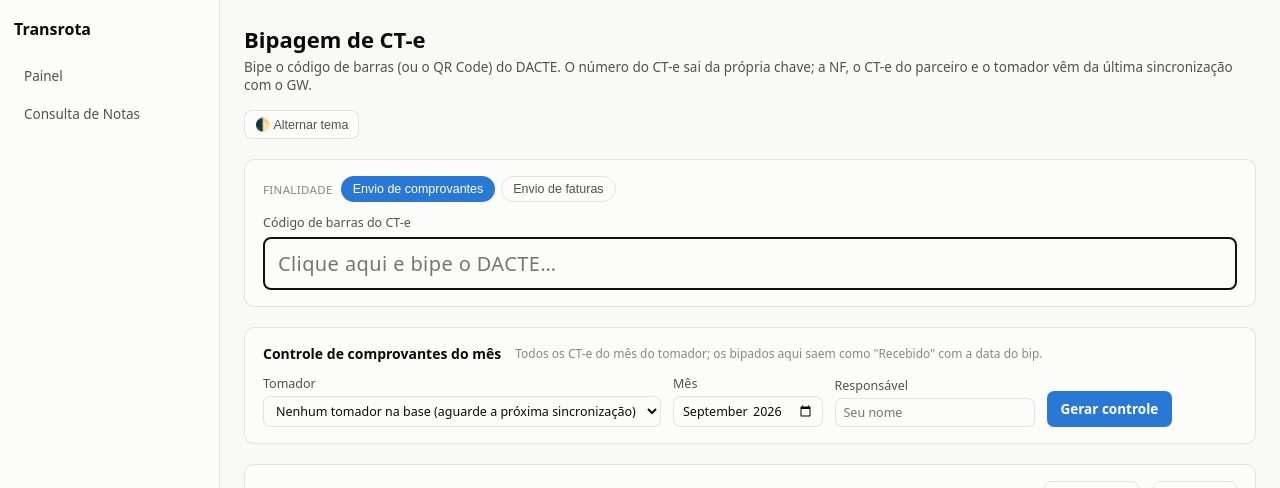
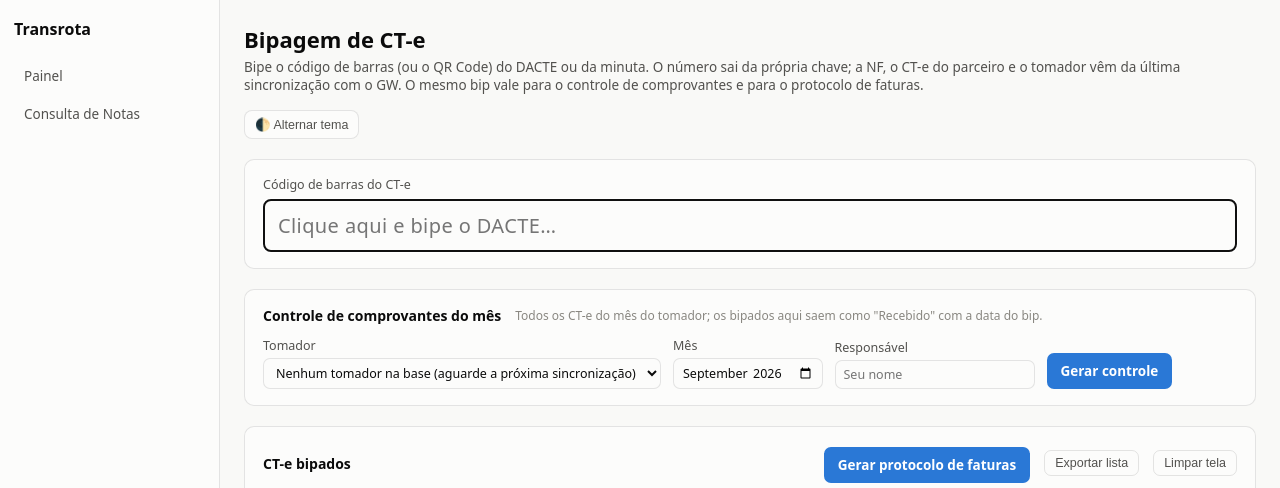
Before and after one commit to ErlanFerreira/Acompanhamento-de-entregas, a FastAPI app: template templates/bipagem.html in a window 1280 px wide. Shown: the top 488 px of the page. Run offline with FastAPI, Linux system fonts and the light colour scheme; the template is opened without the code that fills it, so the values that code supplies are empty.

Commit message:
Unificar a bipagem: o mesmo bip vale para o controle de comprovantes e o protocolo de faturas.
Sai a escolha de finalidade na tela; os dois relatorios usam a mesma lista.
Duplicidade e "desfazer" passam a considerar so a chave, e o controle usa o
primeiro bip de cada CT-e/minuta, inclusive os antigos gravados como
"comprovante"/"fatura". As listas separadas guardadas no navegador sao
juntadas numa so.

Co-Authored-By: Claude Opus 5.5 <noreply@anthropic.com>

```diff
--- a/app/main.py
+++ b/app/main.py
@@ -248,31 +248,26 @@ def _resultado_bipagem(db: Session, leitura: str) -> dict:
     return resultado
 
 
-def _validar_finalidade(finalidade: str):
-    if finalidade not in relatorios_bipagem.FINALIDADES:
-        raise HTTPException(status_code=400, detail="Finalidade inválida.")
-
-
 @app.post("/api/bipagem", dependencies=[Depends(require_acesso_completo_api)])
 def api_bipagem_registrar(payload: dict, db: Session = Depends(get_db)):
-    """Registra um bip. Repetir a mesma chave na mesma finalidade não cria
-    outro registro -- volta `duplicado` com a data do primeiro bip."""
-    finalidade = payload.get("finalidade") or ""
-    _validar_finalidade(finalidade)
+    """Registra um bip -- o mesmo bip vale pro controle de comprovantes e
+    pro protocolo de faturas. Repetir a mesma chave não cria outro registro:
+    volta `duplicado` com a data do primeiro bip."""
     resultado = _resultado_bipagem(db, str(payload.get("leitura") or ""))
     if not resultado["ok"]:
         return resultado
 
     bip = (
         db.query(Bipagem)
-        .filter(Bipagem.chave == resultado["chave"], Bipagem.finalidade == finalidade)
+        .filter(Bipagem.chave == resultado["chave"])
+        .order_by(Bipagem.bipado_em.asc())
         .first()
     )
     resultado["duplicado"] = bip is not None
     if not bip:
         bip = Bipagem(
             chave=resultado["chave"],
-            finalidade=finalidade,
+            finalidade=relatorios_bipagem.FINALIDADE_GERAL,
             cnpj_filial=resultado["cnpj_emitente"],
             numero=resultado["numero"],
             serie=resultado["serie"],
@@ -284,11 +279,10 @@ def api_bipagem_registrar(payload: dict, db: Session = Depends(get_db)):
 
 
 @app.delete("/api/bipagem", dependencies=[Depends(require_acesso_completo_api)])
-def api_bipagem_remover(chave: str, finalidade: str, db: Session = Depends(get_db)):
+def api_bipagem_remover(chave: str, db: Session = Depends(get_db)):
     """Desfaz um bip (ex: bipado por engano) -- no controle de comprovantes
     o CT-e volta a ficar sem data de envio."""
-    _validar_finalidade(finalidade)
-    db.query(Bipagem).filter(Bipagem.chave == chave, Bipagem.finalidade == finalidade).delete()
+    db.query(Bipagem).filter(Bipagem.chave == chave).delete()
     db.commit()
     return {"ok": True}
 
--- a/app/models.py
+++ b/app/models.py
@@ -59,7 +59,9 @@ class Bipagem(Base):
 
     id = Column(Integer, primary_key=True)
     chave = Column(String(44), nullable=False, index=True)
-    finalidade = Column(String(20), nullable=False)  # comprovante|fatura
+    # "geral" -- o mesmo bip vale pros dois relatórios. Bips antigos podem
+    # ter "comprovante"/"fatura", de quando as listas eram separadas.
+    finalidade = Column(String(20), nullable=False)
     cnpj_filial = Column(String(20), index=True)
     numero = Column(Integer, index=True)
     serie = Column(String(10))
--- a/app/relatorios_bipagem.py
+++ b/app/relatorios_bipagem.py
@@ -3,7 +3,7 @@
 logo, cores, fórmulas e layout de impressão):
 
 - Controle de comprovantes (`controle_comprovantes.xlsx`): todos os CT-e do
-  mês de um tomador; os bipados como "comprovante" ganham a data do bip em
+  mês de um tomador; os bipados ganham a data do (primeiro) bip em
   "Data de Envio ao Financeiro/Arquivo" e viram "Recebido".
 - Protocolo de envio de faturas (`protocolo_envio.xlsx`): lista "DACTE Nº /
   Nota Fiscal" dos CT-e bipados, uma aba por filial + tomador (o recebedor).
@@ -29,7 +29,10 @@ MODELOS = Path(__file__).parent / "modelos"
 # pacote tzdata, que não vem no Windows.
 FUSO_BR = datetime.timezone(datetime.timedelta(hours=-3))
 
-FINALIDADES = ("comprovante", "fatura")
+# Um bip serve pros dois documentos. Registros antigos podem ter
+# "comprovante"/"fatura" (quando as listas eram separadas) -- as consultas
+# ignoram a finalidade.
+FINALIDADE_GERAL = "geral"
 
 
 def data_br(dt_utc: datetime.datetime) -> datetime.date:
@@ -98,13 +101,13 @@ def gerar_controle_comprovantes(db: Session, cnpj_raiz: str, ano: int, mes: int,
         .all()
     )
 
-    # Primeiro bip de comprovante de cada CT-e -- (filial, número) -> bip.
+    # Primeiro bip de cada CT-e -- (filial, número) -> bip.
     bips: dict[tuple[str, int], Bipagem] = {}
     filiais = {c.cnpj_filial for c in cargas}
     if filiais:
         for b in (
             db.query(Bipagem)
-            .filter(Bipagem.finalidade == "comprovante", Bipagem.cnpj_filial.in_(filiais))
+            .filter(Bipagem.cnpj_filial.in_(filiais))
             .order_by(Bipagem.bipado_em.asc())
         ):
             bips.setdefault((b.cnpj_filial, b.numero), b)
--- a/static/app.css
+++ b/static/app.css
@@ -293,7 +293,6 @@ input[type="text"].bip-input { width: 100%; box-sizing: border-box; font-size: 2
 .bip-muted { color: var(--text-muted); }
 tr.bip-row-warn td { background: color-mix(in srgb, var(--status-warning) 8%, transparent); }
 .bip-remover { padding: 2px 8px; }
-.chip.bip-finalidade.active { background: var(--accent); }
 .bip-form { align-items: flex-end; gap: 12px; }
 .bip-form label { display: flex; flex-direction: column; gap: 4px; font-size: 12.5px; color: var(--text-secondary); }
 .bip-form select { min-width: 280px; }
--- a/static/bipagem.js
+++ b/static/bipagem.js
@@ -17,21 +17,31 @@
   const fResponsavel = document.getElementById("f-responsavel");
 
   const STATUS_LABEL = { PE: "Pendente", DP: "Entregue no prazo", FPE: "Entregue fora do prazo" };
-  const FINALIDADE_LABEL = { comprovante: "comprovantes", fatura: "faturas" };
-
-  // Cada finalidade tem sua própria lista na tela (guardada no navegador
-  // pra não perder a conferência se a página recarregar). O registro que
-  // vale para os relatórios fica no servidor.
-  let finalidade = lerStorage("bipagem:finalidade") || "comprovante";
+  // Lista da tela (guardada no navegador pra não perder a conferência se a
+  // página recarregar). O registro que vale para os relatórios fica no
+  // servidor -- o mesmo bip serve pro controle e pro protocolo.
+  const STORAGE_KEY = "bipagem:itens";
   let itens = [];
 
   function lerStorage(k) { try { return localStorage.getItem(k); } catch (e) { return null; } }
   function gravarStorage(k, v) { try { localStorage.setItem(k, v); } catch (e) { /* sem storage */ } }
-  function chaveLista() { return "bipagem:itens:" + finalidade; }
+  function lerLista(k) {
+    try { return JSON.parse(lerStorage(k)) || []; } catch (e) { return []; }
+  }
   function carregar() {
-    try { return JSON.parse(lerStorage(chaveLista())) || []; } catch (e) { return []; }
+    // Junta as listas antigas, de quando comprovantes e faturas eram
+    // bipados separadamente.
+    const lista = lerLista(STORAGE_KEY);
+    ["bipagem:itens:comprovante", "bipagem:itens:fatura"].forEach(function (k) {
+      lerLista(k).forEach(function (x) {
+        if (!lista.some(function (y) { return y.chave === x.chave; })) lista.push(x);
+      });
+      try { localStorage.removeItem(k); } catch (e) { /* sem storage */ }
+    });
+    try { localStorage.removeItem("bipagem:finalidade"); } catch (e) { /* sem storage */ }
+    return lista;
   }
-  function salvar() { gravarStorage(chaveLista(), JSON.stringify(itens)); }
+  function salvar() { gravarStorage(STORAGE_KEY, JSON.stringify(itens)); }
 
   function esc(s) { const d = document.createElement("div"); d.textContent = s == null ? "" : String(s); return d.innerHTML; }
   function vazioSe(v) { return v ? esc(v) : '<span class="bip-muted">—</span>'; }
@@ -39,23 +49,6 @@
   function mostrarFeedback(tipo, html) {
     feedback.className = "bip-feedback show " + tipo;
     feedback.innerHTML = html;
-  }
-
-  function selecionarFinalidade(f) {
-    finalidade = f;
-    gravarStorage("bipagem:finalidade", f);
-    document.querySelectorAll(".bip-finalidade").forEach(function (b) {
-      const ativo = b.dataset.finalidade === f;
-      b.classList.toggle("active", ativo);
-      b.setAttribute("aria-checked", ativo ? "true" : "false");
-    });
-    document.querySelectorAll(".bip-relatorio").forEach(function (el) {
-      el.hidden = el.dataset.para !== f;
-    });
-    itens = carregar();
-    feedback.className = "bip-feedback";
-    render();
-    fLeitura.focus();
   }
 
   function render() {
@@ -92,7 +85,7 @@
         method: "POST",
         credentials: "same-origin",
         headers: { "Content-Type": "application/json" },
-        body: JSON.stringify({ leitura: leitura, finalidade: finalidade }),
+        body: JSON.stringify({ leitura: leitura }),
       });
       if (!resp.ok) throw new Error("HTTP " + resp.status);
       r = await resp.json();
@@ -119,7 +112,7 @@
     }
     if (r.duplicado) {
       const quando = new Date(r.bipado_em).toLocaleString("pt-BR", { day: "2-digit", month: "2-digit", year: "numeric", hour: "2-digit", minute: "2-digit" });
-      mostrarFeedback("aviso", esc(r.tipo || "CT-e") + " <strong>" + esc(r.numero) + "</strong> já tinha sido bipado em " + FINALIDADE_LABEL[finalidade] + " (" + esc(quando) + ").");
+      mostrarFeedback("aviso", esc(r.tipo || "CT-e") + " <strong>" + esc(r.numero) + "</strong> já tinha sido bipado (" + esc(quando) + ").");
       return;
     }
 
@@ -165,16 +158,12 @@
     if (!ev.target.closest("button, a, input, select, textarea, label")) fLeitura.focus();
   });
 
-  document.querySelectorAll(".bip-finalidade").forEach(function (b) {
-    b.addEventListener("click", function () { selecionarFinalidade(b.dataset.finalidade); });
-  });
-
   tbody.addEventListener("click", async function (ev) {
     const btn = ev.target.closest(".bip-remover");
     if (!btn) return;
     const chave = btn.dataset.chave;
     try {
-      const resp = await fetch("/api/bipagem?chave=" + encodeURIComponent(chave) + "&finalidade=" + finalidade, {
+      const resp = await fetch("/api/bipagem?chave=" + encodeURIComponent(chave), {
         method: "DELETE",
         credentials: "same-origin",
       });
@@ -278,6 +267,9 @@
   fMes.value = hoje.getFullYear() + "-" + String(hoje.getMonth() + 1).padStart(2, "0");
   fResponsavel.value = lerStorage("bipagem:responsavel") || "";
 
-  selecionarFinalidade(finalidade === "fatura" ? "fatura" : "comprovante");
+  itens = carregar();
+  salvar();
+  render();
+  fLeitura.focus();
   carregarTomadores();
 })();
--- a/templates/bipagem.html
+++ b/templates/bipagem.html
@@ -5,24 +5,19 @@
   <header class="app-header">
     <div>
       <h1>Bipagem de CT-e</h1>
-      <p>Bipe o código de barras (ou o QR Code) do DACTE. O número do CT-e sai da própria chave; a NF, o CT-e do parceiro e o tomador vêm da última sincronização com o GW.</p>
+      <p>Bipe o código de barras (ou o QR Code) do DACTE ou da minuta. O número sai da própria chave; a NF, o CT-e do parceiro e o tomador vêm da última sincronização com o GW. O mesmo bip vale para o controle de comprovantes e para o protocolo de faturas.</p>
     </div>
     <button class="theme-toggle" id="theme-toggle" type="button">🌓 Alternar tema</button>
   </header>
 
   <section class="table-section" style="margin-bottom: 20px;">
-    <div class="filter-group" style="margin-bottom: 12px;" role="radiogroup" aria-label="Finalidade">
-      <span class="filter-label">Finalidade</span>
-      <button type="button" class="chip bip-finalidade" data-finalidade="comprovante">Envio de comprovantes</button>
-      <button type="button" class="chip bip-finalidade" data-finalidade="fatura">Envio de faturas</button>
-    </div>
     <label class="bip-label" for="f-leitura">Código de barras do CT-e</label>
     <input type="text" id="f-leitura" class="bip-input" autocomplete="off" autofocus
            inputmode="numeric" placeholder="Clique aqui e bipe o DACTE…">
     <div class="bip-feedback" id="bip-feedback" role="status" aria-live="polite"></div>
   </section>
 
-  <section class="table-section bip-relatorio" data-para="comprovante" style="margin-bottom: 20px;">
+  <section class="table-section" style="margin-bottom: 20px;">
     <div class="table-toolbar">
       <h2>Controle de comprovantes do mês</h2>
       <span class="count">Todos os CT-e do mês do tomador; os bipados aqui saem como "Recebido" com a data do bip.</span>
@@ -46,7 +41,7 @@
       <h2>CT-e bipados</h2>
       <span class="count" id="bip-count"></span>
       <span class="filters-spacer"></span>
-      <button class="btn-primary bip-relatorio" data-para="fatura" id="btn-protocolo" type="button" disabled>Gerar protocolo de faturas</button>
+      <button class="btn-primary" id="btn-protocolo" type="button" disabled title="Protocolo de envio de faturas com os CT-e/minutas desta lista">Gerar protocolo de faturas</button>
       <button class="btn" id="btn-exportar" type="button" disabled>Exportar lista</button>
       <button class="btn" id="btn-limpar" type="button" disabled>Limpar tela</button>
     </div>
```
